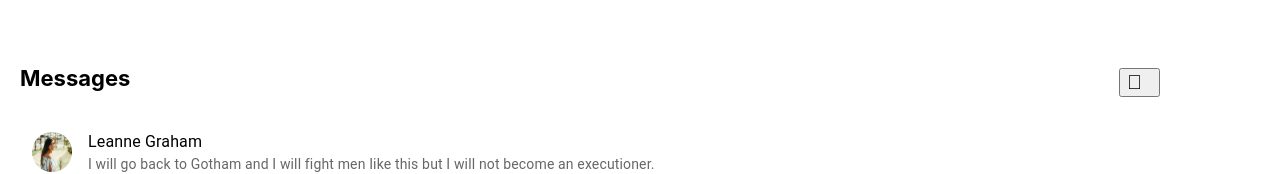
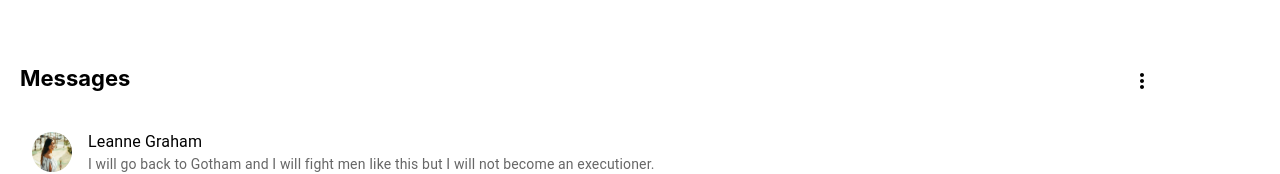
Before and after one commit to pierretranva/housify, a React (Create React App) app in the folder housify/: page /chat in a window 1280 px wide. Shown: the top 174 px of the page. Built offline with nearby package versions, Linux system fonts and the light colour scheme.

Commit message:
message updated

```diff
--- a/housify/src/components/containers/Messages.js
+++ b/housify/src/components/containers/Messages.js
@@ -4,6 +4,7 @@ import Message from '../Message.js';
 import Icon from '../Icon.js';
 import Demo from '../../data.js';
 import '../../vystyle.css'
+import MoreVertIcon from '@mui/icons-material/MoreVert';
 
 const Messages = () => {
   return (
@@ -12,10 +13,8 @@ const Messages = () => {
         <div>
           <div className="top">
             <h1 className="title">Messages</h1>
-            <button>
-              <span className="icon">
-                <Icon name="optionsV" />
-              </span>
+            <button className="vy-button">
+              <MoreVertIcon></MoreVertIcon>
             </button>
           </div>
 
```
